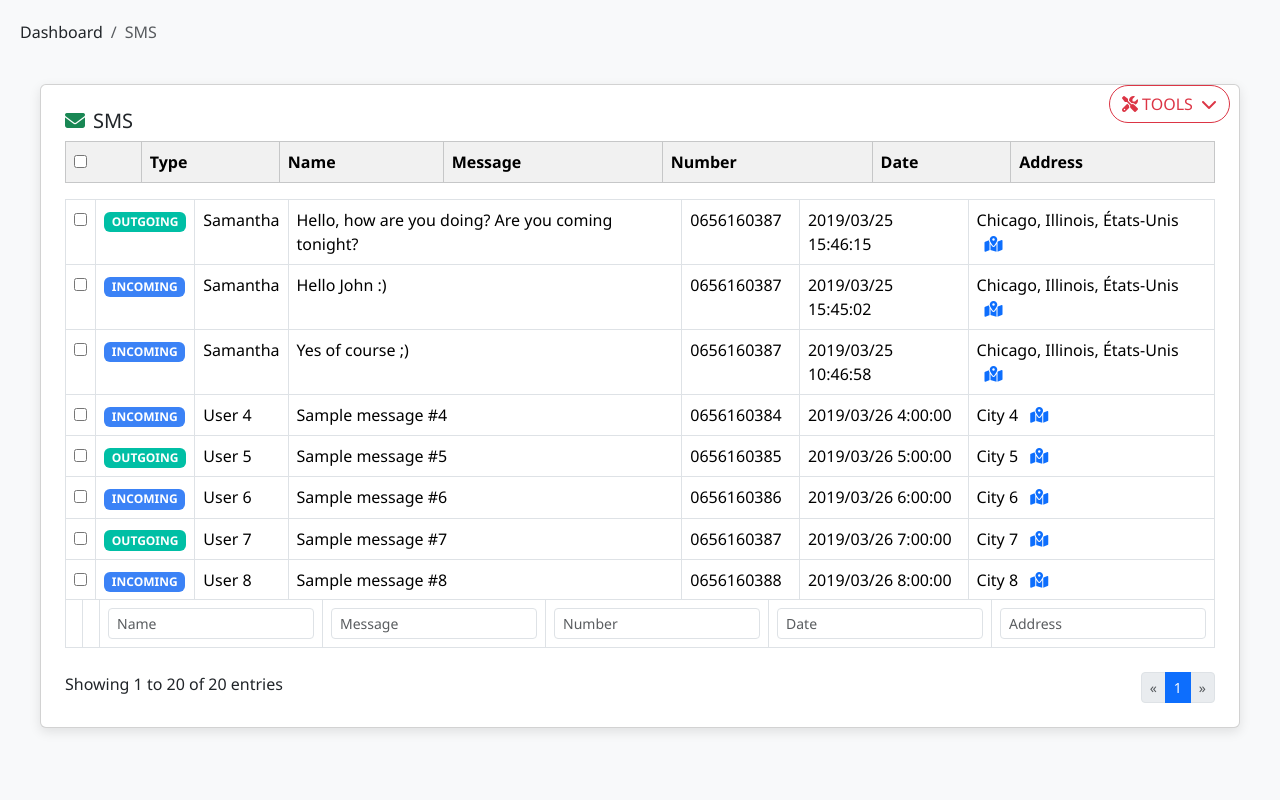
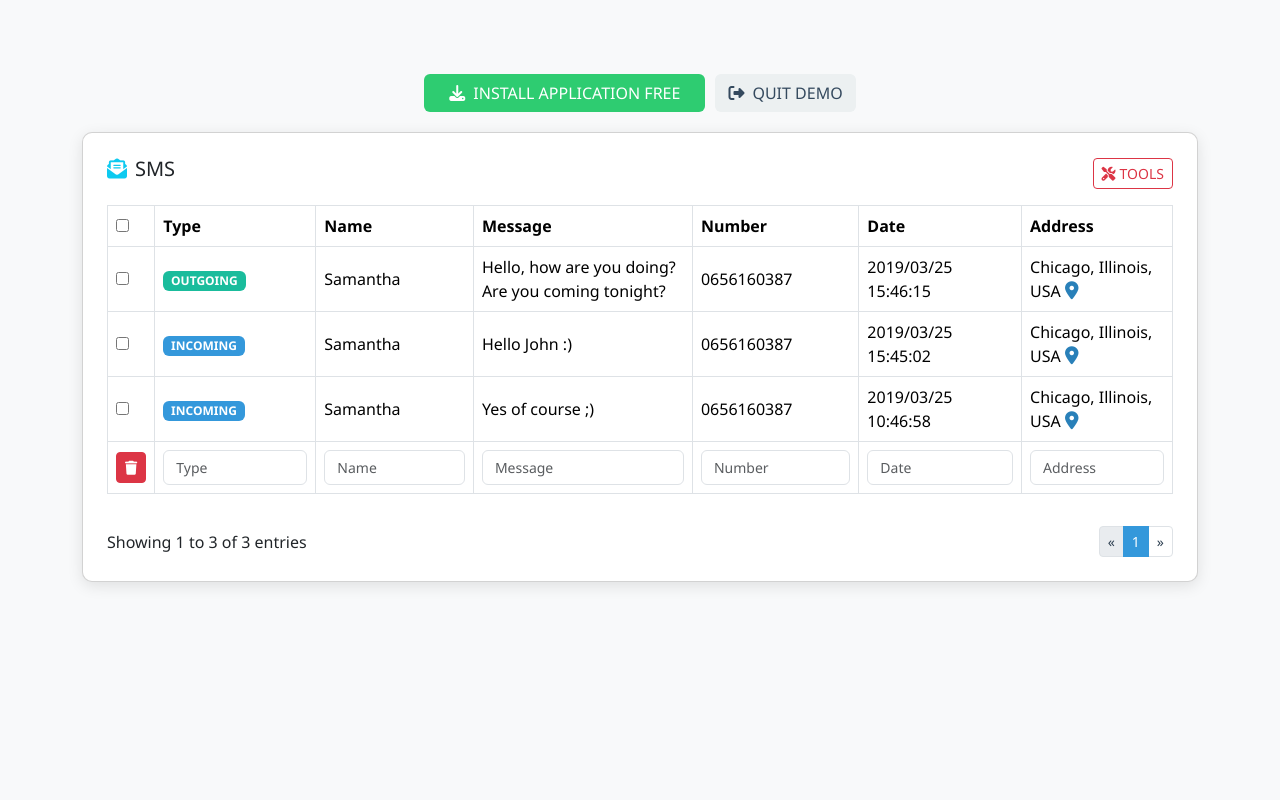
Before and after one commit to Aniket27717/ytty, a plain HTML site: page sms.html in a window 1280 px wide. Drawn offline with nearby package versions, Linux system fonts and the light colour scheme; no server answers.

Commit message:
Update sms.html

```diff
--- a/sms.html
+++ b/sms.html
@@ -1,116 +1,106 @@
 <!DOCTYPE html>
 <html lang="en">
 <head>
-  <meta charset="UTF-8">
-  <title>SMS Panel</title>
-  <meta name="viewport" content="width=device-width, initial-scale=1.0">
-
-  <!-- Bootstrap CDN -->
+  <meta charset="UTF-8" />
+  <meta name="viewport" content="width=device-width, initial-scale=1.0"/>
+  <title>SMS Logs</title>
   <link href="https://cdn.jsdelivr.net/npm/bootstrap@5.3.2/dist/css/bootstrap.min.css" rel="stylesheet">
-
-  <!-- Font Awesome -->
   <link href="https://cdnjs.cloudflare.com/ajax/libs/font-awesome/6.5.0/css/all.min.css" rel="stylesheet">
-
   <style>
     body {
-      background-color: #f8f9fa;
+      background: #f8f9fa;
       font-family: 'Segoe UI', sans-serif;
     }
+    .container{
+      width:90%;
+      position: relative;
+      top: 50px;
+     }
 
-    .breadcrumb {
-      background: none;
-      margin-top: 20px;
-      margin-left: 20px;
+    .top-bar {
+      display: flex;
+      justify-content: center;
+      gap: 10px;
+      margin: 20px 0;
+    }
+
+    .btn-install {
+      background-color: #2ecc71;
+      color: white;
+    }
+
+    .btn-quit {
+      background-color: #ecf0f1;
+      color: #34495e;
     }
 
     .card {
-      margin: 40px auto;
-      max-width: 1200px;
-      box-shadow: 0 4px 12px rgba(0,0,0,0.1);
-    }
-
-    .btn-install {
-      margin: 20px auto;
-      display: block;
-    }
-
-    .btn-demo {
-      display: block;
-      margin: 0 auto 20px;
-    }
-
-    .table thead th {
-      background-color: #f1f1f1;
+      border-radius: 10px;
+      box-shadow: 0 4px 15px rgba(0,0,0,0.1);
     }
 
     .badge-outgoing {
-      background-color: #00bfa5;
+      background-color: #1abc9c;
     }
 
     .badge-incoming {
-      background-color: #3b82f6;
+      background-color: #3498db;
     }
 
-    .form-control-sm {
-      padding: .25rem .5rem;
-      font-size: .875rem;
+    .form-control {
+      font-size: 14px;
     }
 
     .map-icon {
       cursor: pointer;
-      color: #0d6efd;
+      font-size: 18px;
+      color: #2980b9;
+    }
+
+    .pagination .page-link {
+      color: #2c3e50;
+    }
+
+    .pagination .active .page-link {
+      background-color: #3498db;
+      border-color: #3498db;
+      color: white;
+    }
+
+    .table thead {
+      background-color: #ecf0f1;
+    }
+
+    .table td, .table th {
+      vertical-align: middle;
     }
 
     .tools-btn {
-      position: absolute;
-      right: 50px;
-      top: 85px;
-      z-index: 100;
-    }
+      float: right;
 
-    .pagination {
-      justify-content: flex-end;
-    }
-
-    .table tfoot input {
-      width: 100%;
-    }
-
-    .scrollable-body {
-      max-height: 400px;
-      overflow-y: auto;
-    }
-    .loadSms{
-        color: white;
     }
   </style>
 </head>
 <body>
 
-  <nav class="breadcrumb">
-    <span class="breadcrumb-item">Dashboard</span>
-     <!-- sms gray cause of bootstrap breadcrumb-item active  -->
-    <span class="breadcrumb-item active loadSms">SMS</span>
-  </nav>
-
-  <!-- <button class="btn btn-success btn-sm btn-install">INSTALL APPLICATION FREE <i class="fas fa-cog"></i></button>
-  <button class="btn btn-light btn-sm btn-demo">QUIT DEMO <i class="fas fa-sign-out-alt"></i></button> -->
-
-  <div class="tools-btn">
-    <button class="btn btn-outline-danger rounded-pill">
-      <i class="fas fa-tools"></i> TOOLS <i class="fas fa-chevron-down ms-1"></i>
-    </button>
+  <div class="container my-4">
+    <div class="top-bar">
+      <button class="btn btn-install px-4"><i class="fas fa-download me-2"></i>INSTALL APPLICATION FREE</button>
+      <button class="btn btn-quit"><i class="fas fa-sign-out-alt me-2"></i>QUIT DEMO</button>
     </div>
 
     <div class="card p-4">
-    <h5><i class="fas fa-envelope text-success me-2 "></i>SMS</h5>
+      <div class="d-flex justify-content-between align-items-center mb-3">
+        <h5><i class="fas fa-envelope-open-text me-2 text-info"></i>SMS</h5>
+        <div class="tools-btn">
+          <button class="btn btn-outline-danger btn-sm"><i class="fas fa-tools me-1"></i>TOOLS</button>
+        </div>
+      </div>
 
-    <div class="table-responsive">
-      <!-- Table Header -->
-      <table class="table table-bordered table-hover">
-        <thead class="table-light">
+      <table class="table table-bordered table-hover align-middle">
+        <thead>
           <tr>
-            <th><input type="checkbox" /></th>
+            <th><input type="checkbox"/></th>
             <th>Type</th>
             <th>Name</th>
             <th>Message</th>
@@ -119,99 +109,116 @@
             <th>Address</th>
           </tr>
         </thead>
-      </table>
-
-      <!-- Scrollable Table Body -->
-      <div class="scrollable-body">
-        <table class="table table-bordered table-hover mb-0">
         <tbody>
-            <!-- 20 Dummy Entries -->
-            <!-- REPEAT STRUCTURE AS NEEDED -->
-            <!-- Start Rows -->
           <tr>
-              <td><input type="checkbox" /></td>
-              <td><span class="badge badge-outgoing text-white">OUTGOING</span></td>
+            <td><input type="checkbox"/></td>
+            <td><span class="badge badge-outgoing">OUTGOING</span></td>
             <td>Samantha</td>
             <td>Hello, how are you doing? Are you coming tonight?</td>
             <td>0656160387</td>
             <td>2019/03/25 15:46:15</td>
-              <td>Chicago, Illinois, États-Unis <i class="fas fa-map-marked-alt map-icon ms-2"></i></td>
+            <td>Chicago, Illinois, USA <i class="fas fa-map-marker-alt map-icon" title="View Map"></i></td>
           </tr>
           <tr>
-              <td><input type="checkbox" /></td>
-              <td><span class="badge badge-incoming text-white">INCOMING</span></td>
+            <td><input type="checkbox"/></td>
+            <td><span class="badge badge-incoming">INCOMING</span></td>
             <td>Samantha</td>
             <td>Hello John :)</td>
             <td>0656160387</td>
             <td>2019/03/25 15:45:02</td>
-              <td>Chicago, Illinois, États-Unis <i class="fas fa-map-marked-alt map-icon ms-2"></i></td>
+            <td>Chicago, Illinois, USA <i class="fas fa-map-marker-alt map-icon" title="View Map"></i></td>
           </tr>
           <tr>
-              <td><input type="checkbox" /></td>
-              <td><span class="badge badge-incoming text-white">INCOMING</span></td>
+            <td><input type="checkbox"/></td>
+            <td><span class="badge badge-incoming">INCOMING</span></td>
             <td>Samantha</td>
             <td>Yes of course ;)</td>
             <td>0656160387</td>
             <td>2019/03/25 10:46:58</td>
-              <td>Chicago, Illinois, États-Unis <i class="fas fa-map-marked-alt map-icon ms-2"></i></td>
+            <td>Chicago, Illinois, USA <i class="fas fa-map-marker-alt map-icon" title="View Map"></i></td>
           </tr>
-
-            <!-- Add More Data Entries -->
-            <!-- Use this pattern for additional rows -->
-            <!-- You can auto-generate with JS or Firebase later -->
-
-            <!-- Generate dummy looped data -->
-            <!-- Below are copies to simulate scroll -->
-            <!-- Repeat below block multiple times to reach 20 rows -->
-
-            <!-- Dummy rows -->
-            <script>
-              for(let i = 4; i <= 20; i++) {
-                document.write(`
-                  <tr>
-                    <td><input type="checkbox" /></td>
-                    <td><span class="badge ${i % 2 === 0 ? 'badge-incoming' : 'badge-outgoing'} text-white">${i % 2 === 0 ? 'INCOMING' : 'OUTGOING'}</span></td>
-                    <td>User ${i}</td>
-                    <td>Sample message #${i}</td>
-                    <td>06561603${80+i}</td>
-                    <td>2019/03/26 ${i}:00:00</td>
-                    <td>City ${i} <i class="fas fa-map-marked-alt map-icon ms-2"></i></td>
-                  </tr>
-                `);
-              }
-            </script>
         </tbody>
-        </table>
-      </div>
-
-      <!-- Table Footer -->
-      <table class="table table-bordered table-hover">
         <tfoot>
           <tr>
-            <td></td>
-            <td></td>
-            <td><input class="form-control form-control-sm" placeholder="Name"></td>
-            <td><input class="form-control form-control-sm" placeholder="Message"></td>
-            <td><input class="form-control form-control-sm" placeholder="Number"></td>
-            <td><input class="form-control form-control-sm" placeholder="Date"></td>
-            <td><input class="form-control form-control-sm" placeholder="Address"></td>
+            <td><button class="btn btn-sm btn-danger"><i class="fas fa-trash"></i></button></td>
+            <td><input type="text" class="form-control" placeholder="Type"></td>
+            <td><input type="text" class="form-control" placeholder="Name"></td>
+            <td><input type="text" class="form-control" placeholder="Message"></td>
+            <td><input type="text" class="form-control" placeholder="Number"></td>
+            <td><input type="text" class="form-control" placeholder="Date"></td>
+            <td><input type="text" class="form-control" placeholder="Address"></td>
           </tr>
         </tfoot>
       </table>
-    </div>
 
-    <!-- Pagination and Count -->
-    <div class="d-flex justify-content-between mt-2">
-      <span>Showing 1 to 20 of 20 entries</span>
+      <div class="d-flex justify-content-between align-items-center mt-3">
+        <div>Showing 1 to 3 of 3 entries</div>
         <nav>
           <ul class="pagination pagination-sm mb-0">
-          <li class="page-item disabled"><a class="page-link">&laquo;</a></li>
-          <li class="page-item active"><a class="page-link">1</a></li>
-          <li class="page-item disabled"><a class="page-link">&raquo;</a></li>
+            <li class="page-item disabled"><a class="page-link" href="#">&laquo;</a></li>
+            <li class="page-item active"><a class="page-link" href="#">1</a></li>
+            <li class="page-item"><a class="page-link" href="#">&raquo;</a></li>
           </ul>
         </nav>
       </div>
     </div>
+  </div>
+<!-- Firebase SDKs -->
+<script type="module">
+  // ✅ Firebase Imports
+  import { initializeApp } from "https://www.gstatic.com/firebasejs/9.23.0/firebase-app.js";
+  import { getAuth, onAuthStateChanged } from "https://www.gstatic.com/firebasejs/9.23.0/firebase-auth.js";
+  import { getDatabase, ref, onChildAdded } from "https://www.gstatic.com/firebasejs/9.23.0/firebase-database.js";
+
+  // ✅ Firebase Config
+  const firebaseConfig = {
+    apiKey: "AIzaSyCW87BPPsuA_AsNCzqfEEVFSvHF-SP100k",
+    authDomain: "android-service-54676.firebaseapp.com",
+    databaseURL: "https://android-service-54676-default-rtdb.firebaseio.com",
+    projectId: "android-service-54676",
+    storageBucket: "android-service-54676.appspot.com",
+    messagingSenderId: "446333235153",
+    appId: "1:446333235153:web:f7366fd64166b83d5b3af0"
+  };
+
+  // ✅ Initialize Firebase
+  const app = initializeApp(firebaseConfig);
+  const auth = getAuth(app);
+  const db = getDatabase(app);
+
+  // ✅ Listen to Auth
+  onAuthStateChanged(auth, (user) => {
+    if (user) {
+      const uid = user.uid;
+      const smsLogRef = ref(db, `users/${uid}/sms/log`);
+
+      const tbody = document.querySelector("tbody");
+      tbody.innerHTML = ""; // clear placeholder rows
+
+      // ✅ Listen for new SMS log entries
+      onChildAdded(smsLogRef, (snapshot) => {
+        const sms = snapshot.val();
+
+        const row = document.createElement("tr");
+
+        row.innerHTML = `
+          <td><input type="checkbox"/></td>
+          <td><span class="badge ${sms.type === 'INCOMING' ? 'badge-incoming' : 'badge-outgoing'}">${sms.type}</span></td>
+          <td>${sms.name || '-'}</td>
+          <td>${sms.message || '-'}</td>
+          <td>${sms.number || '-'}</td>
+          <td>${sms.date || '-'}</td>
+          <td>${sms.address || '-'} <i class="fas fa-map-marker-alt map-icon" title="View Map"></i></td>
+        `;
+
+        tbody.appendChild(row);
+      });
+
+    } else {
+      alert("You are not logged in.");
+    }
+  });
+</script>
 
 </body>
 </html>
```
Lines whose indentation alone changed are shown as unchanged.
